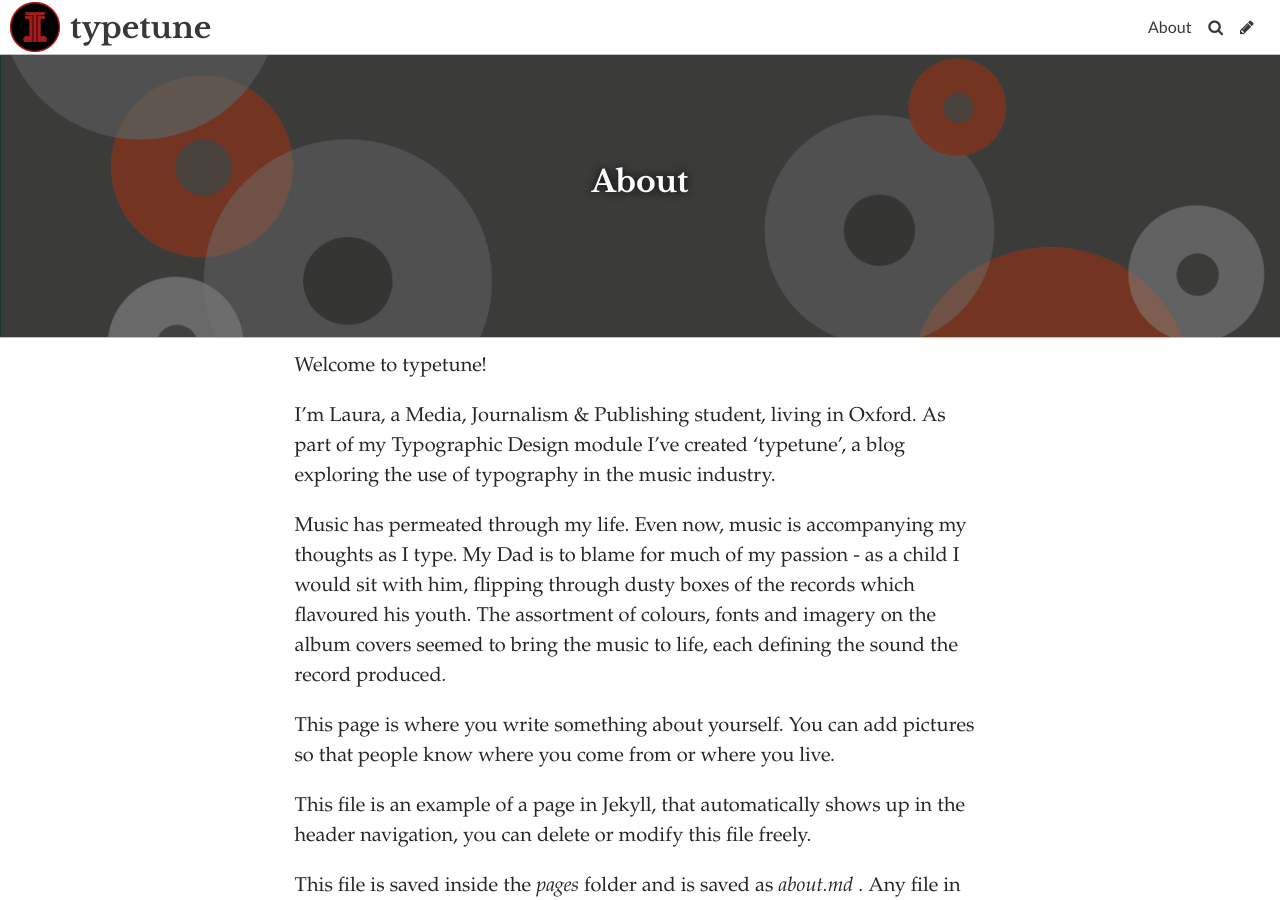
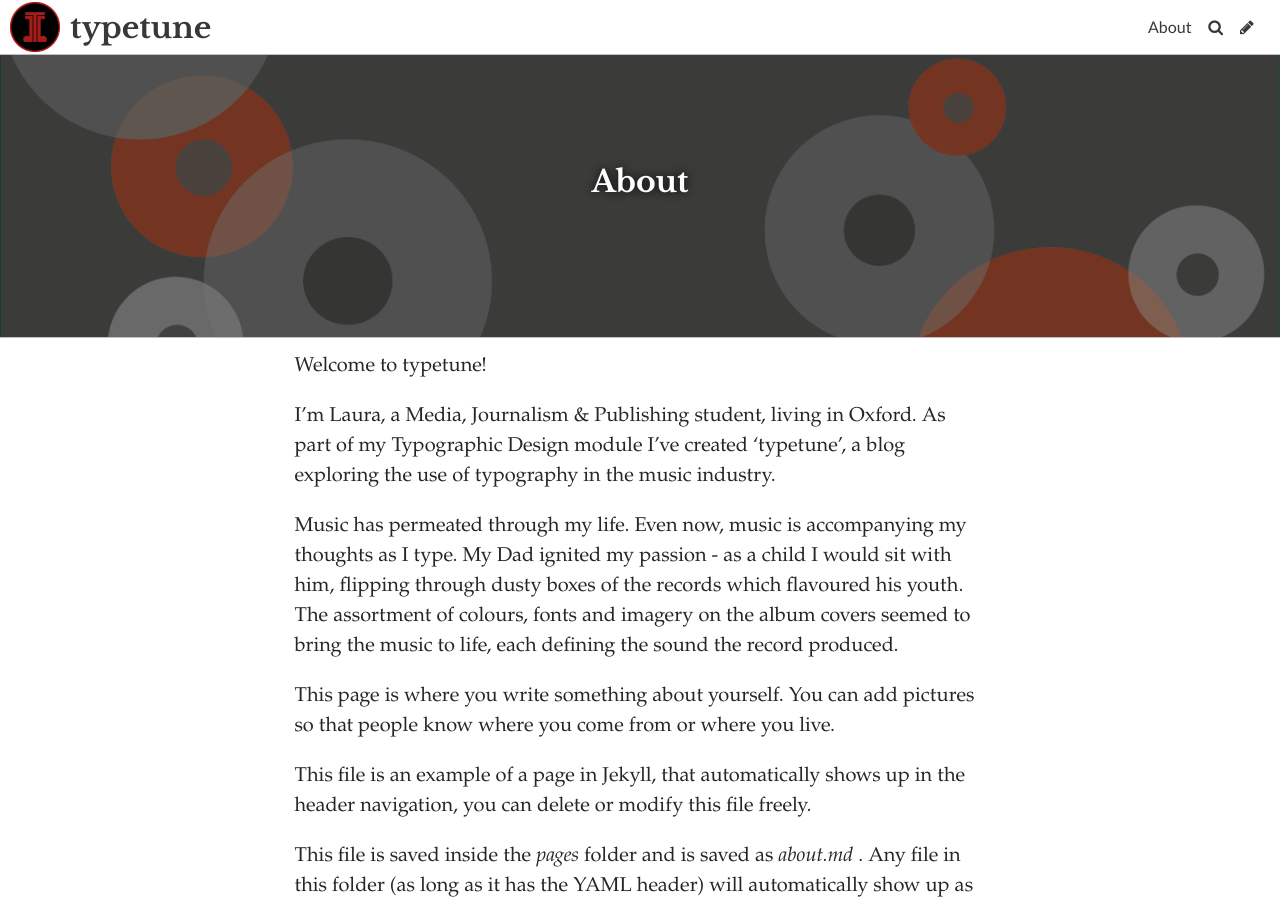
Before and after one commit to lauracutting/typetune, a Jekyll site: the page built from pages/about.md, in a window 1280 px wide and 900 px high. Built offline with Jekyll 4.4.1, drawn with Linux system fonts in a browser that asks for light colours; some web fonts are replaced.

Commit message:
Update Page “about”

```diff
--- a/pages/about.md
+++ b/pages/about.md
@@ -14,7 +14,7 @@ Welcome to typetune!
 
 I'm Laura, a Media, Journalism & Publishing student, living in Oxford. As part of my Typographic Design module I've created 'typetune', a blog exploring the use of typography in the music industry.
 
-Music has permeated through my life. Even now, music is accompanying my thoughts as I type. My Dad is to blame for much of my passion - as a child I would sit with him, flipping through dusty boxes of the records which flavoured his youth. The assortment of colours, fonts and imagery on the album covers seemed to bring the music to life, each defining the sound the record produced.
+Music has permeated through my life. Even now, music is accompanying my thoughts as I type. My Dad ignited my passion - as a child I would sit with him, flipping through dusty boxes of the records which flavoured his youth. The assortment of colours, fonts and imagery on the album covers seemed to bring the music to life, each defining the sound the record produced.
 
 
 
```
